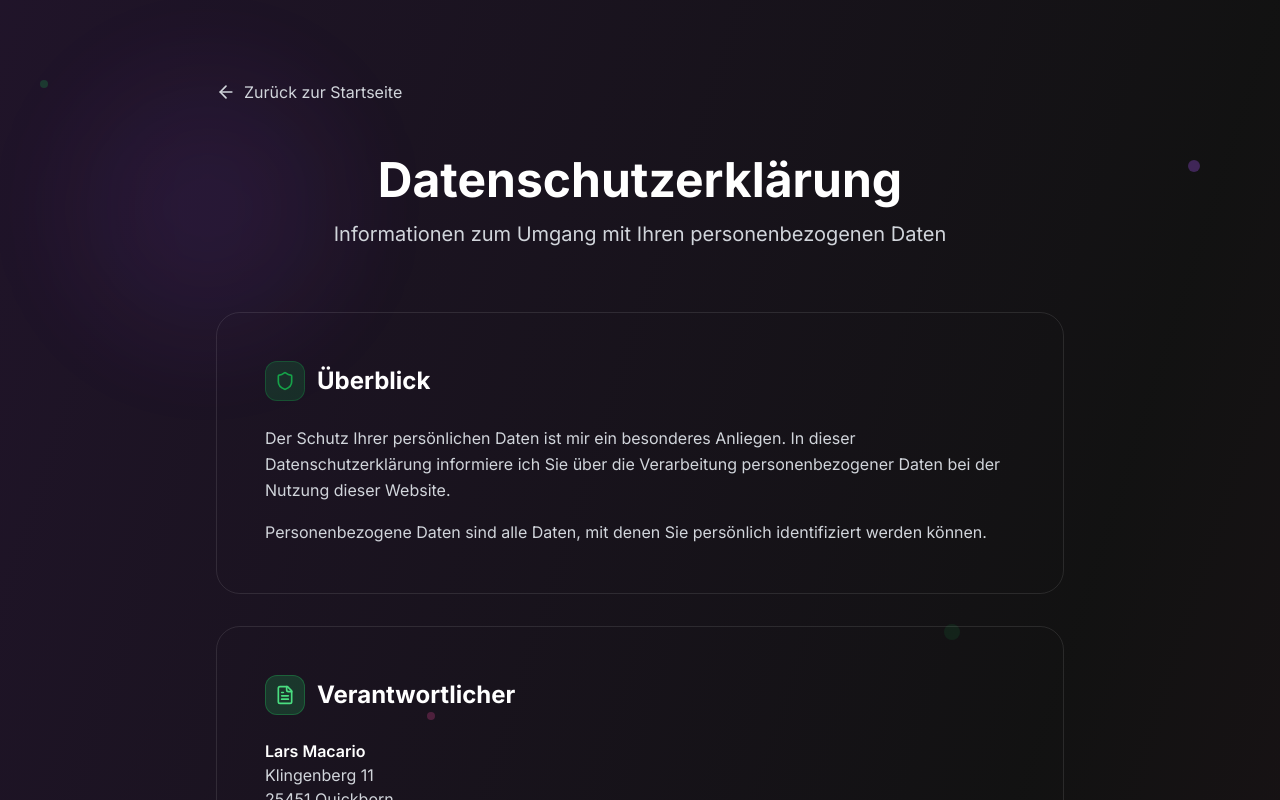
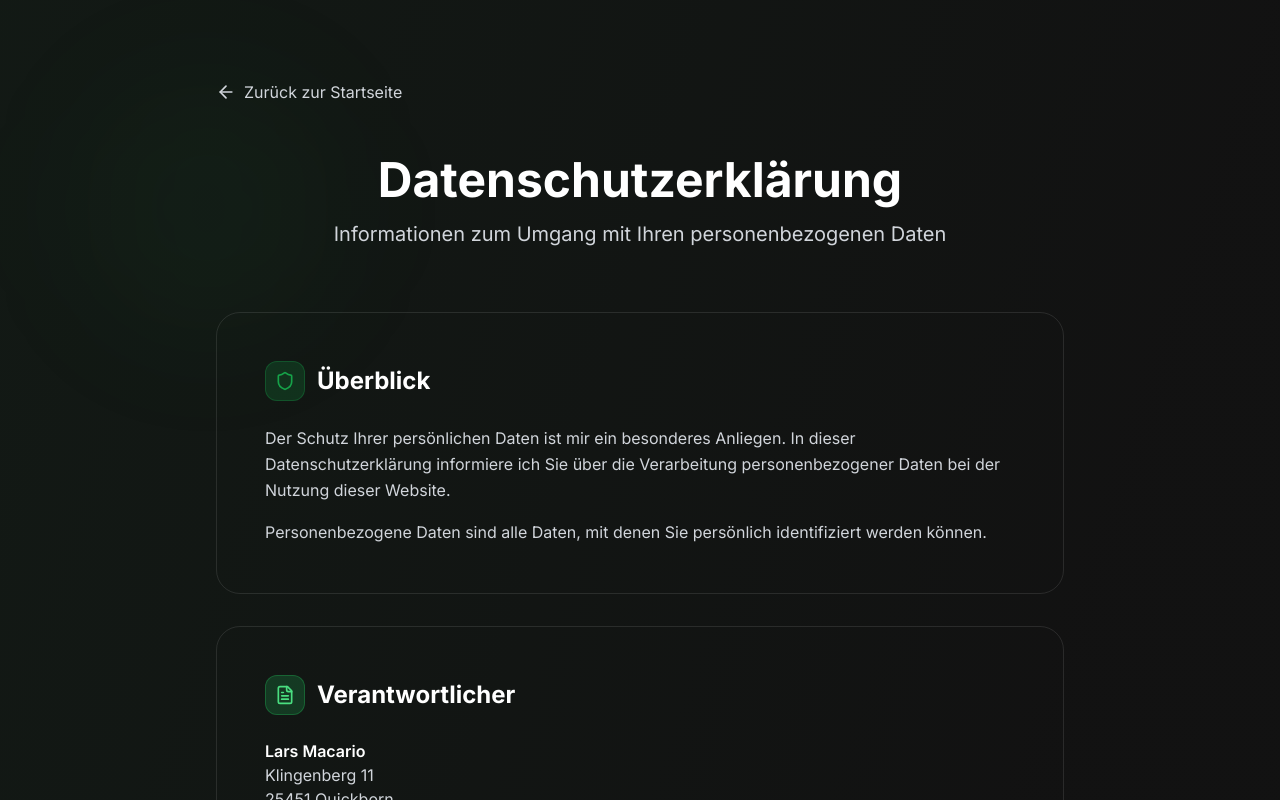
Before and after one commit to macxnet80/macario.dev, a Next.js app: page /datenschutz in a window 1280 px wide. Shown: the top 800 px of the page. Built offline with nearby package versions, Linux system fonts and the light colour scheme.

Commit message:
Update Datenschutz and Impressum pages to enhance background effects and remove floating particles. Adjust background gradients and colors for improved visual consistency across the application.

```diff
--- a/app/datenschutz/page.tsx
+++ b/app/datenschutz/page.tsx
@@ -7,11 +7,11 @@ import Link from 'next/link'
 export default function Datenschutz() {
   return (
     <main className="min-h-screen bg-background relative overflow-hidden">
-      {/* Background Effects - gleich wie auf der Landingpage */}
-      <div className="absolute inset-0 bg-gradient-to-br from-purple-900/20 via-background to-pink-900/20" />
+      {/* Background Effects - gleich wie Hero-Bereich */}
+      <div className="absolute inset-0 bg-gradient-to-br from-primary/5 via-background to-secondary/5" />
       <div className="absolute inset-0">
-        <div className="absolute top-20 left-20 w-64 h-64 bg-purple-500/10 rounded-full blur-3xl animate-pulse" />
-        <div className="absolute bottom-20 right-20 w-96 h-96 bg-pink-500/10 rounded-full blur-3xl animate-pulse delay-1000" />
+        <div className="absolute top-20 left-20 w-64 h-64 bg-primary/5 rounded-full blur-3xl" />
+        <div className="absolute bottom-20 right-20 w-96 h-96 bg-secondary/5 rounded-full blur-3xl" />
       </div>
 
       <div className="max-w-4xl mx-auto px-6 py-20 relative z-10">
@@ -282,13 +282,6 @@ export default function Datenschutz() {
         </motion.div>
       </div>
 
-      {/* Floating particles effect - gleich wie auf der Landingpage */}
-      <div className="fixed inset-0 pointer-events-none">
-        <div className="absolute top-20 left-10 w-2 h-2 bg-primary/30 rounded-full animate-pulse" />
-        <div className="absolute top-40 right-20 w-3 h-3 bg-purple-500/30 rounded-full animate-pulse delay-300" />
-        <div className="absolute bottom-20 left-1/3 w-2 h-2 bg-pink-500/30 rounded-full animate-pulse delay-700" />
-        <div className="absolute bottom-40 right-1/4 w-4 h-4 bg-primary/20 rounded-full animate-pulse delay-1000" />
-      </div>
     </main>
   )
 }
--- a/app/impressum/page.tsx
+++ b/app/impressum/page.tsx
@@ -7,11 +7,11 @@ import Link from 'next/link'
 export default function Impressum() {
   return (
     <main className="min-h-screen bg-background relative overflow-hidden">
-      {/* Background Effects - gleich wie auf der Landingpage */}
-      <div className="absolute inset-0 bg-gradient-to-br from-purple-900/20 via-background to-pink-900/20" />
+      {/* Background Effects - gleich wie Hero-Bereich */}
+      <div className="absolute inset-0 bg-gradient-to-br from-primary/5 via-background to-secondary/5" />
       <div className="absolute inset-0">
-        <div className="absolute top-20 left-20 w-64 h-64 bg-purple-500/10 rounded-full blur-3xl animate-pulse" />
-        <div className="absolute bottom-20 right-20 w-96 h-96 bg-pink-500/10 rounded-full blur-3xl animate-pulse delay-1000" />
+        <div className="absolute top-20 left-20 w-64 h-64 bg-primary/5 rounded-full blur-3xl" />
+        <div className="absolute bottom-20 right-20 w-96 h-96 bg-secondary/5 rounded-full blur-3xl" />
       </div>
 
       <div className="max-w-4xl mx-auto px-6 py-20 relative z-10">
@@ -195,13 +195,6 @@ export default function Impressum() {
         </motion.div>
       </div>
 
-      {/* Floating particles effect - gleich wie auf der Landingpage */}
-      <div className="fixed inset-0 pointer-events-none">
-        <div className="absolute top-20 left-10 w-2 h-2 bg-primary/30 rounded-full animate-pulse" />
-        <div className="absolute top-40 right-20 w-3 h-3 bg-purple-500/30 rounded-full animate-pulse delay-300" />
-        <div className="absolute bottom-20 left-1/3 w-2 h-2 bg-pink-500/30 rounded-full animate-pulse delay-700" />
-        <div className="absolute bottom-40 right-1/4 w-4 h-4 bg-primary/20 rounded-full animate-pulse delay-1000" />
-      </div>
     </main>
   )
 }
```
